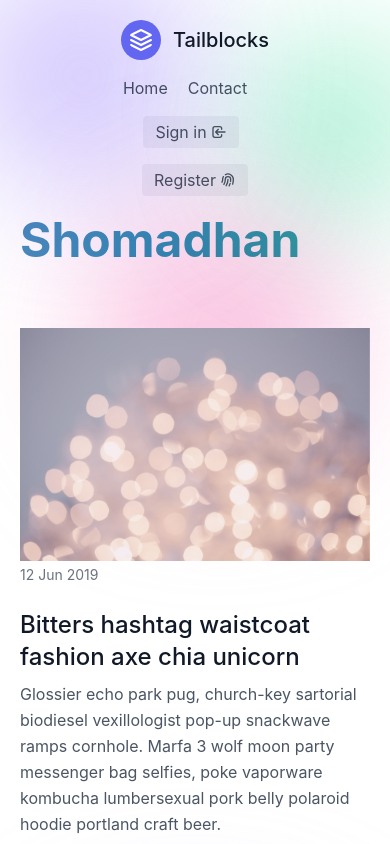
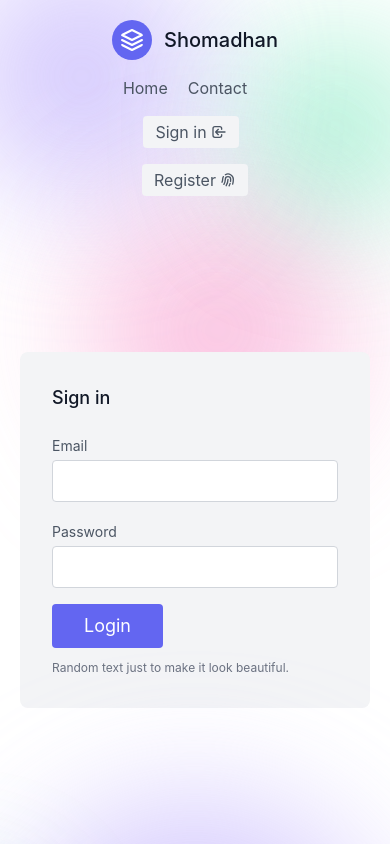
Before and after one commit to MuktadirHassan/shomadhan-frontend, a React (Create React App) app: page /login in a window 390 px wide. Built offline with nearby package versions, Linux system fonts and the light colour scheme.

Commit message:
added react hook form

```diff
--- a/package.json
+++ b/package.json
@@ -10,6 +10,7 @@
     "@testing-library/user-event": "^12.1.10",
     "react": "^17.0.2",
     "react-dom": "^17.0.2",
+    "react-hook-form": "^7.12.2",
     "react-router-dom": "^5.2.0",
     "react-scripts": "4.0.3",
     "web-vitals": "^1.0.1"
--- a/src/App.js
+++ b/src/App.js
@@ -1,11 +1,15 @@
 import { BrowserRouter as Router, Route, Switch } from "react-router-dom";
 import "./App.css";
+import { AuthProvider } from "./components/AuthContext";
 import Bgwrapper from "./components/Bgwrapper";
 import Blogpage from "./components/Blogpage";
 import Homepage from "./components/Homepage";
+import Login from "./components/Login";
 import Navbar from "./components/Navbar";
+import Register from "./components/Register";
 function App() {
   return (
+    <AuthProvider>
       <Bgwrapper>
         <Router>
           <Navbar />
@@ -13,12 +17,19 @@ function App() {
             <Route path="/blog">
               <Blogpage />
             </Route>
+            <Route path="/register">
+              <Register />
+            </Route>
+            <Route path="/login">
+              <Login />
+            </Route>
             <Route path="/">
               <Homepage />
             </Route>
           </Switch>
         </Router>
       </Bgwrapper>
+    </AuthProvider>
   );
 }
 
--- /dev/null
+++ b/src/components/AuthContext.js
@@ -0,0 +1,16 @@
+import { createContext, useContext, useState } from "react";
+
+const AuthContext = createContext();
+
+export function useAuth() {
+  return useContext(AuthContext);
+}
+
+export const AuthProvider = ({ children }) => {
+  const [user, setUser] = useState({});
+  return (
+    <AuthContext.Provider value={{ user, setUser }}>
+      {children}
+    </AuthContext.Provider>
+  );
+};
--- a/src/components/Bgwrapper.js
+++ b/src/components/Bgwrapper.js
@@ -1,9 +1,12 @@
 import React from "react";
 
 export default function Bgwrapper({ children }) {
+  const styles = {
+    zIndex: "-1",
+  };
   return (
     <div className="h-screen overflow-x-hidden">
-      <div className="relative w-full max-w-lg">
+      <div style={styles} className="relative w-full max-w-lg">
         <div className="absolute bg-purple-300 rounded-full blur-3xl opacity-70 -top-10 -left-10 md:w-96 md:h-96 w-60 h-60 mix-blend-multiply filter animate-blob"></div>
         <div className="absolute bg-pink-300 rounded-full blur-3xl opacity-70 top-60 left-20 md:w-96 md:h-96 w-60 h-60 mix-blend-multiply filter animate-blob animation-delay-2000"></div>
         <div className="absolute w-40 h-40 bg-green-300 rounded-full blur-3xl opacity-70 top-16 -right-4 md:w-72 md:h-72 mix-blend-multiply filter animate-blob animation-delay-5000"></div>
--- a/src/components/Login.js
+++ b/src/components/Login.js
@@ -1,5 +1,82 @@
 import React from "react";
+import { useForm } from "react-hook-form";
+import { useAuth } from "./AuthContext";
+export default function Login() {
+  const { user } = useAuth();
+  const {
+    register,
+    handleSubmit,
+    formState: { errors },
+  } = useForm();
+  const onSubmit = (data) => console.log(data);
 
-export default function Login() {
-  return <div>Login</div>;
+  return (
+    <section className="text-gray-600 body-font">
+      <div className="container flex flex-wrap items-center px-5 py-24 mx-auto">
+        <div className="pr-0 lg:w-3/5 md:w-1/2 md:pr-16 lg:pr-0">
+          {/* <h1 className="text-3xl font-medium text-gray-900 title-font">
+            Slow-carb next level shoindcgoitch ethical authentic, poko scenester
+          </h1>
+          <p className="mt-4 leading-relaxed">
+            Poke slow-carb mixtape knausgaard, typewriter street art gentrify
+            hammock starladder roathse. Craies vegan tousled etsy austin.
+          </p> */}
+        </div>
+        <div className="flex flex-col w-full p-8 mt-10 bg-gray-100 rounded-lg lg:w-2/6 md:w-1/2 md:ml-auto md:mt-0">
+          <h2 className="mb-5 text-lg font-medium text-gray-900 title-font">
+            Sign in
+          </h2>
+          <form onSubmit={handleSubmit(onSubmit)}>
+            <div className="relative mb-4">
+              <label
+                htmlFor="email"
+                className="text-sm leading-7 text-gray-600"
+              >
+                Email
+              </label>
+              <input
+                {...register("email", { required: true })}
+                type="email"
+                id="email"
+                className="w-full px-3 py-1 text-base leading-8 text-gray-700 transition-colors duration-200 ease-in-out bg-white border border-gray-300 rounded outline-none focus:border-indigo-500 focus:ring-2 focus:ring-indigo-200"
+              />
+              {errors.email && (
+                <span className="text-xs leading-7">
+                  This field is required
+                </span>
+              )}
+            </div>
+            <div className="relative mb-4">
+              <label
+                htmlFor="password"
+                className="text-sm leading-7 text-gray-600"
+              >
+                Password
+              </label>
+              <input
+                {...register("password", { required: true })}
+                type="password"
+                id="password"
+                className="w-full px-3 py-1 text-base leading-8 text-gray-700 transition-colors duration-200 ease-in-out bg-white border border-gray-300 rounded outline-none focus:border-indigo-500 focus:ring-2 focus:ring-indigo-200"
+              />
+              {errors.password && (
+                <span className="text-xs leading-7">
+                  This field is required
+                </span>
+              )}
+            </div>
+            <button
+              type="submit"
+              className="px-8 py-2 text-lg text-white bg-indigo-500 border-0 rounded focus:outline-none hover:bg-indigo-600"
+            >
+              Login
+            </button>
+          </form>
+          <p className="mt-3 text-xs text-gray-500">
+            Random text just to make it look beautiful.
+          </p>
+        </div>
+      </div>
+    </section>
+  );
 }
--- a/src/components/Navbar.js
+++ b/src/components/Navbar.js
@@ -7,21 +7,21 @@ export default function Navbar() {
       <div className="container flex flex-col flex-wrap items-center p-5 mx-auto md:flex-row">
         <Link
           to="/"
-          className="z-20 flex items-center mb-4 font-medium text-gray-900 title-font md:mb-0"
+          className="flex items-center mb-4 font-medium text-gray-900 title-font md:mb-0"
         >
           <svg
             xmlns="http://www.w3.org/2000/svg"
             fill="none"
             stroke="currentColor"
-            stroke-linecap="round"
-            stroke-linejoin="round"
-            stroke-width="2"
+            strokeLinecap="round"
+            strokeLinejoin="round"
+            strokeWidth="2"
             className="w-10 h-10 p-2 text-white bg-indigo-500 rounded-full"
             viewBox="0 0 24 24"
           >
             <path d="M12 2L2 7l10 5 10-5-10-5zM2 17l10 5 10-5M2 12l10 5 10-5"></path>
           </svg>
-          <span className="ml-3 text-xl">Tailblocks</span>
+          <span className="ml-3 text-xl">Shomadhan</span>
         </Link>
         <nav className="flex flex-wrap items-center justify-center text-base md:ml-auto md:mr-auto">
           <Link to="/" className="mr-5 hover:text-gray-900">
@@ -35,44 +35,50 @@ export default function Navbar() {
           <a className="mr-5 hover:text-gray-900">Third Link</a>
           <a className="mr-5 hover:text-gray-900">Fourth Link</a> */}
         </nav>
-        <button className="inline-flex items-center px-3 py-1 mt-4 mr-2 text-base bg-gray-100 border-0 rounded focus:outline-none hover:bg-gray-200 md:mt-0">
+        <Link
+          to="/login"
+          className="inline-flex items-center px-3 py-1 mt-4 mr-2 text-base bg-gray-100 border-0 rounded focus:outline-none hover:bg-gray-200 md:mt-0"
+        >
           Sign in
           <svg
             fill="none"
             stroke="currentColor"
-            stroke-linecap="round"
-            stroke-linejoin="round"
-            stroke-width="2"
+            strokeLinecap="round"
+            strokeLinejoin="round"
+            strokeWidth="2"
             className="w-4 h-4 ml-1"
             viewBox="0 0 24 24"
           >
             <path
-              stroke-linecap="round"
-              stroke-linejoin="round"
-              stroke-width="2"
+              strokeLinecap="round"
+              strokeLinejoin="round"
+              strokeWidth="2"
               d="M11 16l-4-4m0 0l4-4m-4 4h14m-5 4v1a3 3 0 01-3 3H6a3 3 0 01-3-3V7a3 3 0 013-3h7a3 3 0 013 3v1"
             ></path>
           </svg>
-        </button>
-        <button className="inline-flex items-center px-3 py-1 mt-4 text-base bg-gray-100 border-0 rounded focus:outline-none hover:bg-gray-200 md:mt-0">
+        </Link>
+        <Link
+          to="/register"
+          className="inline-flex items-center px-3 py-1 mt-4 text-base bg-gray-100 border-0 rounded focus:outline-none hover:bg-gray-200 md:mt-0"
+        >
           Register
           <svg
             fill="none"
             stroke="currentColor"
-            stroke-linecap="round"
-            stroke-linejoin="round"
-            stroke-width="2"
+            strokeLinecap="round"
+            strokeLinejoin="round"
+            strokeWidth="2"
             className="w-4 h-4 ml-1"
             viewBox="0 0 24 24"
           >
             <path
-              stroke-linecap="round"
-              stroke-linejoin="round"
-              stroke-width="2"
+              strokeLinecap="round"
+              strokeLinejoin="round"
+              strokeWidth="2"
               d="M12 11c0 3.517-1.009 6.799-2.753 9.571m-3.44-2.04l.054-.09A13.916 13.916 0 008 11a4 4 0 118 0c0 1.017-.07 2.019-.203 3m-2.118 6.844A21.88 21.88 0 0015.171 17m3.839 1.132c.645-2.266.99-4.659.99-7.132A8 8 0 008 4.07M3 15.364c.64-1.319 1-2.8 1-4.364 0-1.457.39-2.823 1.07-4"
             ></path>
           </svg>
-        </button>
+        </Link>
       </div>
     </header>
   );
--- a/src/components/Register.js
+++ b/src/components/Register.js
@@ -1,5 +1,79 @@
 import React from "react";
-
+import { useForm } from "react-hook-form";
 export default function Register() {
-  return <div>Register</div>;
+  const {
+    register,
+    handleSubmit,
+    formState: { errors },
+  } = useForm();
+  const onSubmit = (data) => console.log(data);
+  return (
+    <section className="text-gray-600 body-font">
+      <div className="container flex flex-wrap items-center px-5 py-24 mx-auto">
+        <div className="pr-0 lg:w-3/5 md:w-1/2 md:pr-16 lg:pr-0">
+          {/* <h1 className="text-3xl font-medium text-gray-900 title-font">
+            Slow-carb next level shoindcgoitch ethical authentic, poko scenester
+          </h1>
+          <p className="mt-4 leading-relaxed">
+            Poke slow-carb mixtape knausgaard, typewriter street art gentrify
+            hammock starladder roathse. Craies vegan tousled etsy austin.
+          </p> */}
+        </div>
+        <div className="flex flex-col w-full p-8 mt-10 bg-gray-100 rounded-lg lg:w-2/6 md:w-1/2 md:ml-auto md:mt-0">
+          <h2 className="mb-5 text-lg font-medium text-gray-900 title-font">
+            Register
+          </h2>
+          <form onSubmit={handleSubmit(onSubmit)}>
+            <div className="relative mb-4">
+              <label
+                htmlFor="email"
+                className="text-sm leading-7 text-gray-600"
+              >
+                Email
+              </label>
+              <input
+                {...register("email", { required: true })}
+                type="email"
+                id="email"
+                className="w-full px-3 py-1 text-base leading-8 text-gray-700 transition-colors duration-200 ease-in-out bg-white border border-gray-300 rounded outline-none focus:border-indigo-500 focus:ring-2 focus:ring-indigo-200"
+              />
+              {errors.email && (
+                <span className="text-sm leading-7">
+                  This field is required
+                </span>
+              )}
+            </div>
+            <div className="relative mb-4">
+              <label
+                htmlFor="password"
+                className="text-sm leading-7 text-gray-600"
+              >
+                Password
+              </label>
+              <input
+                {...register("password", { required: true })}
+                type="password"
+                id="password"
+                className="w-full px-3 py-1 text-base leading-8 text-gray-700 transition-colors duration-200 ease-in-out bg-white border border-gray-300 rounded outline-none focus:border-indigo-500 focus:ring-2 focus:ring-indigo-200"
+              />
+              {errors.password && (
+                <span className="text-sm leading-7">
+                  This field is required
+                </span>
+              )}
+            </div>
+            <button
+              type="submit"
+              className="px-8 py-2 text-lg text-white bg-indigo-500 border-0 rounded focus:outline-none hover:bg-indigo-600"
+            >
+              Login
+            </button>
+          </form>
+          <p className="mt-3 text-xs text-gray-500">
+            Random text just to make it look beautiful.
+          </p>
+        </div>
+      </div>
+    </section>
+  );
 }
```
Also changed, not shown: 1 other file (tests, documents, lock files or other folders). Lines whose indentation alone changed are shown as unchanged.
